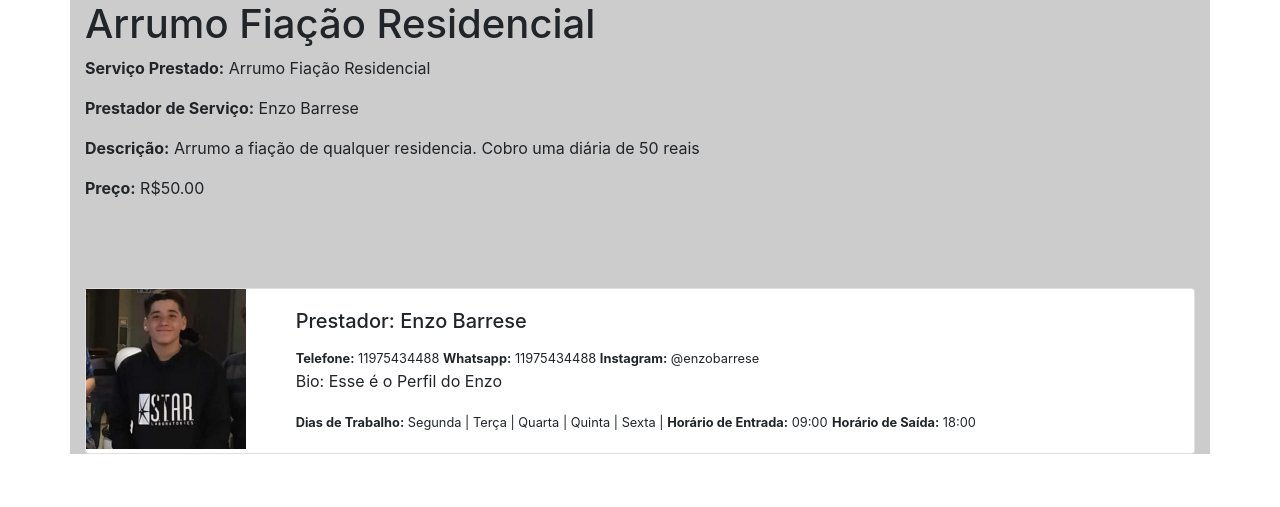
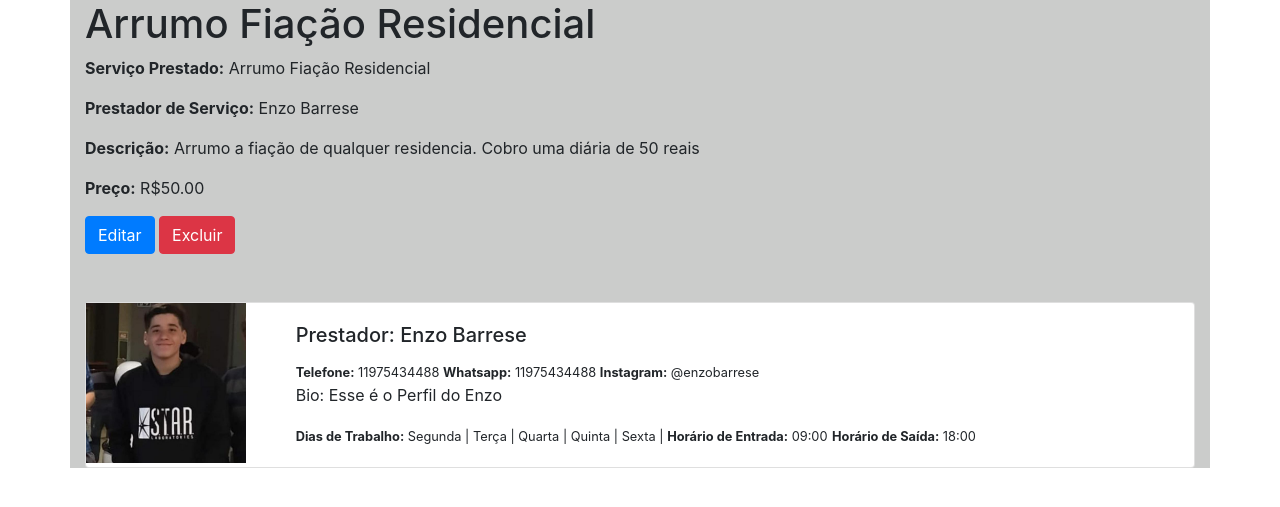
Before and after one commit to EnzoNB/ContratAqui, a Django app: page /servico/5/ in a window 1280 px wide. Shown: the part 207-714 px from the top of the page. Run offline with Django 4.2, Linux system fonts and the light colour scheme; a user stored in the database is signed in; data comes from the database, SQL or seed files in the repository.

Commit message:
correção do servico_detail

```diff
--- a/site_final/templates/servico/servico_detail.html
+++ b/site_final/templates/servico/servico_detail.html
@@ -19,6 +19,13 @@
   <form action="{% url 'conversas' servico_id=servico.id username=request.user.username autor_username=servico.autor.username %}" method="post">
     {% csrf_token %}
     <button type="submit">ContratAqui</button>
+  </form>
+{% else %}
+  <a href="{% url 'servico-update' pk=servico.pk %}" class="btn btn-primary">Editar</a>
+  <form action="{% url 'servico-delete' pk=servico.pk %}" method="post" style="display: inline;">
+    {% csrf_token %}
+    <input type="hidden" name="action" value="delete">
+    <button type="submit" class="btn btn-danger">Excluir</button>
   </form>
   {% endif %}
 
```
